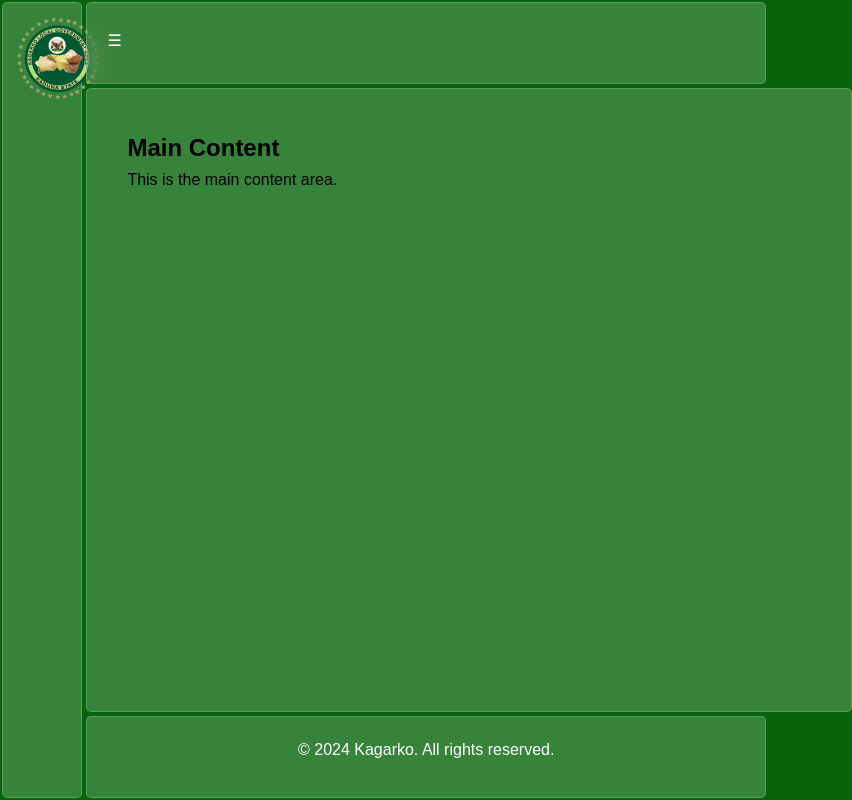
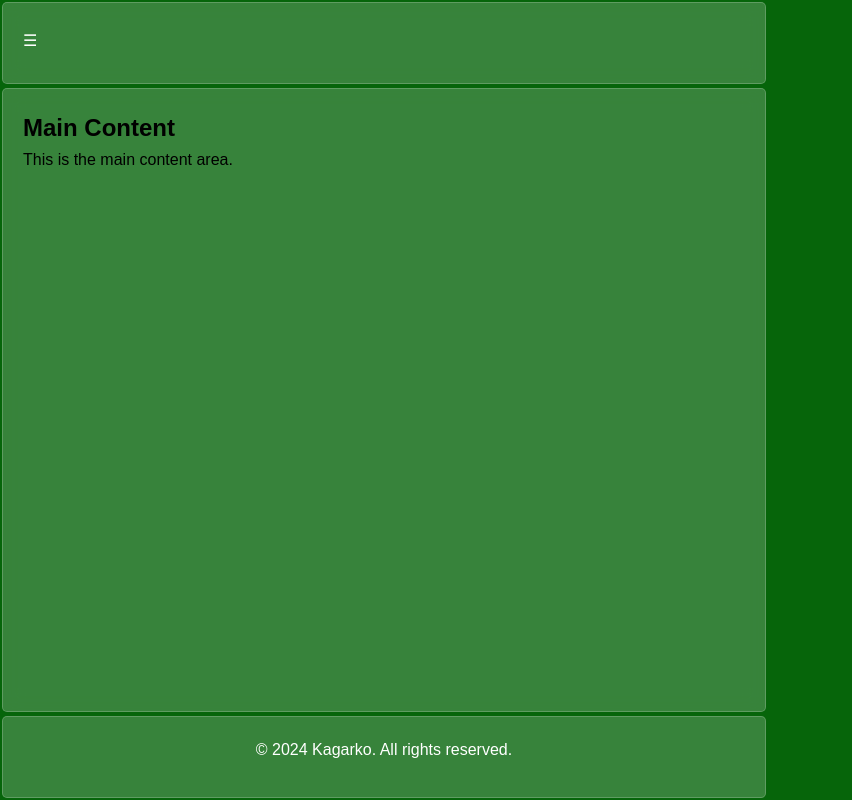
Before and after one commit to abubakarjr/Kagarko, a plain HTML site: page index.html in a window 768 px wide. Shown: the whole page, 852 px wide, since content can reach past the window. Drawn offline with Linux system fonts and the light colour scheme.

Commit message:
Version 1

```diff
--- a/style.css
+++ b/style.css
@@ -39,9 +39,9 @@ nav ul li a {
 .nav-links {
     list-style-type: none;
     padding: 10px;
-    background-color: #333;
+    /* background-color: #333; */
     position: absolute;
-    top: 80px; /* Adjust the top position to avoid overlapping with the header */
+    top: 80px;
     left: 0;
     width: 100%;
     display: none;
@@ -79,8 +79,8 @@ aside {
 
 aside img{
     position: absolute;
-    left: 5px;
-    top: 5px;
+    left: -8px;
+    top: -5px;
     height: 100px;
     width: 100px;
 }
@@ -151,18 +151,19 @@ footer {
     }
 
     main {
-        width: 100%;
+        width: auto;
     }
 
     aside {
         width: 100%;
+        display: none;
     }
 }
 
 /* Tablet Styles */
 @media only screen and (min-width: 768px) and (max-width: 1024px) {
     main {
-        padding: 40px;
+        width: auto;
     }
 
     section {
```
